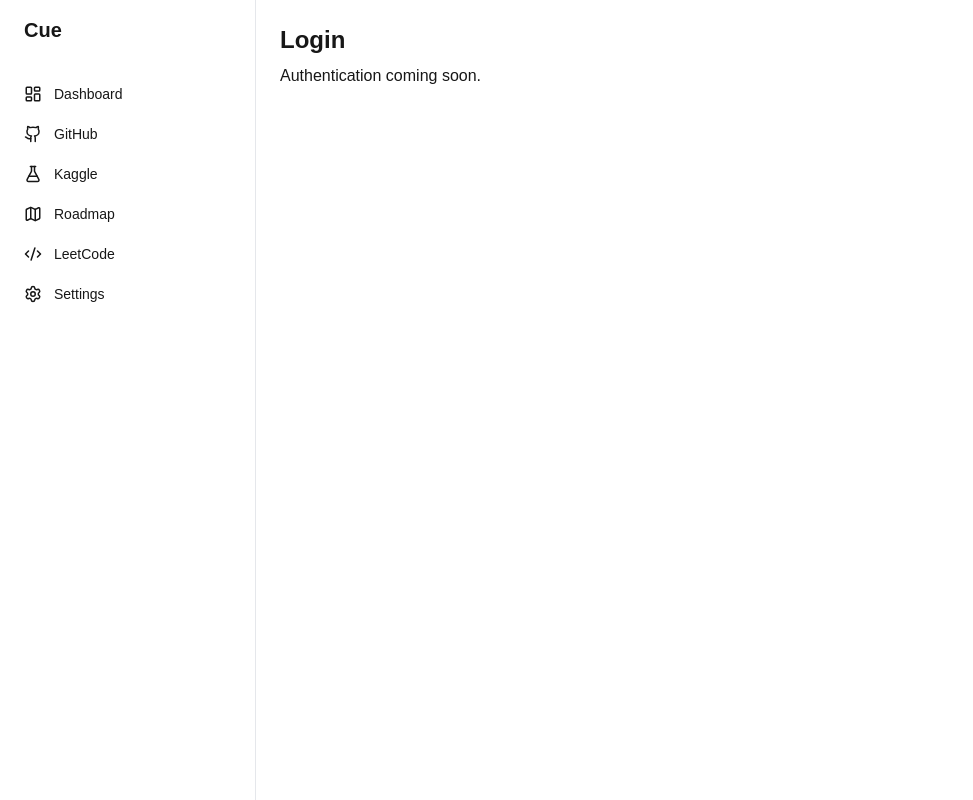
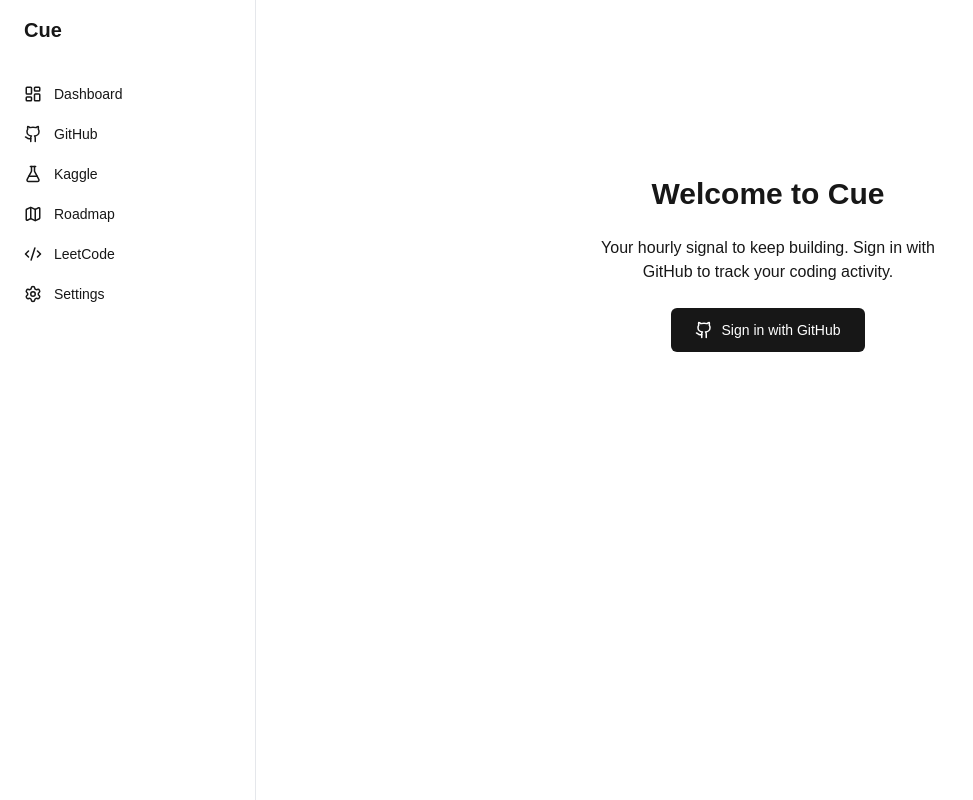
Before and after one commit to AruneemB/cue, a Next.js app: page /login in a window 1280 px wide. Shown: the whole page, without its empty margins (0-973 px from the left). Built offline with nearby package versions, Linux system fonts and the light colour scheme; no server answers.

Commit message:
feat: implement login page with GitHub OAuth sign-in button

```diff
--- a/app/(auth)/login/page.tsx
+++ b/app/(auth)/login/page.tsx
@@ -1,8 +1,30 @@
+import { Github } from "lucide-react";
+import { signIn } from "@/lib/auth";
+
 export default function LoginPage() {
   return (
-    <div>
-      <h1 className="text-2xl font-bold">Login</h1>
-      <p className="text-foreground/60 mt-2">Authentication coming soon.</p>
+    <div className="flex min-h-[60vh] items-center justify-center">
+      <div className="flex flex-col items-center gap-6 text-center">
+        <h1 className="text-3xl font-bold">Welcome to Cue</h1>
+        <p className="text-foreground/60 max-w-sm">
+          Your hourly signal to keep building. Sign in with GitHub to track your
+          coding activity.
+        </p>
+        <form
+          action={async () => {
+            "use server";
+            await signIn("github", { redirectTo: "/dashboard" });
+          }}
+        >
+          <button
+            type="submit"
+            className="flex items-center gap-2 rounded-md bg-foreground px-6 py-3 text-sm font-medium text-background transition-opacity hover:opacity-90"
+          >
+            <Github size={18} />
+            Sign in with GitHub
+          </button>
+        </form>
+      </div>
     </div>
   );
 }
```
